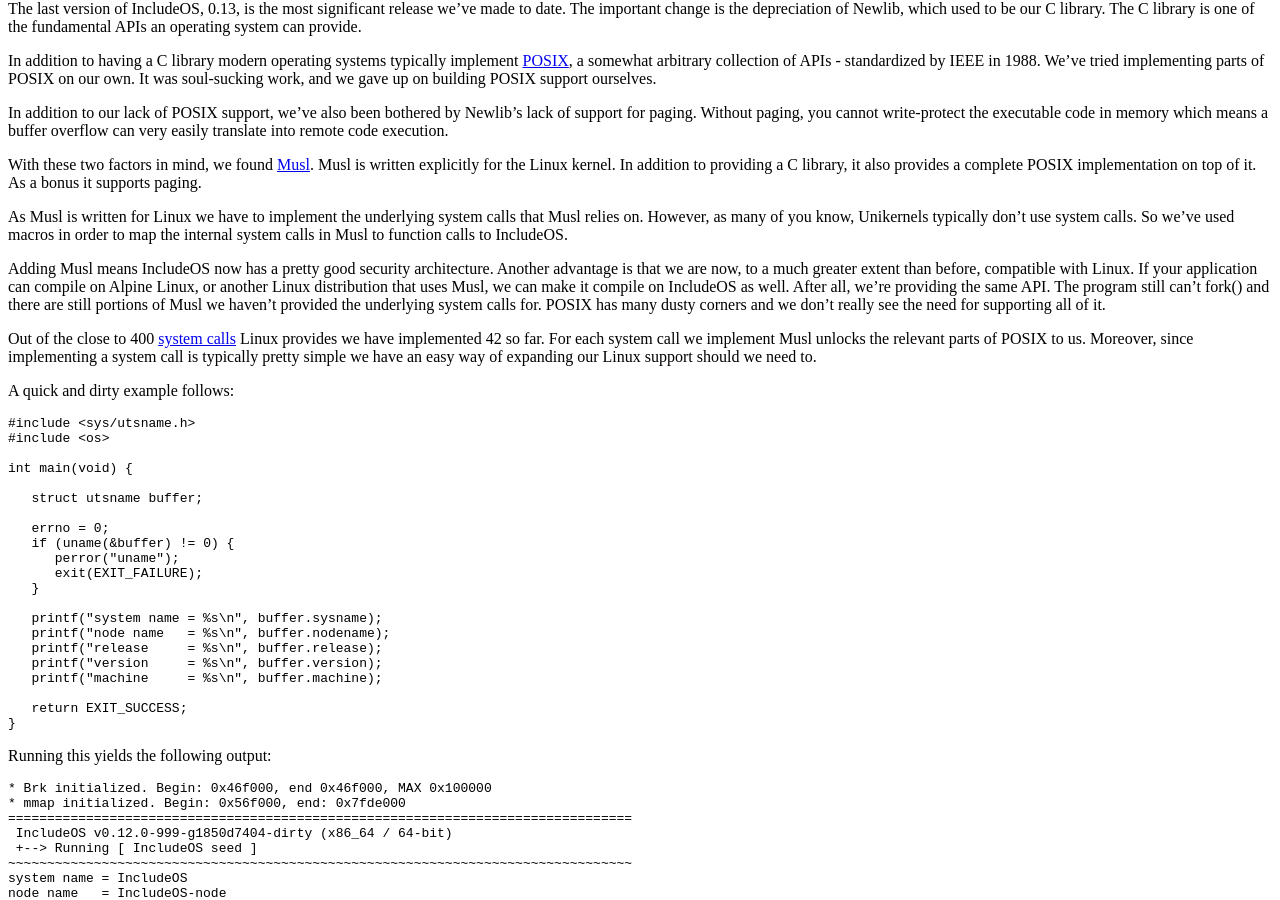
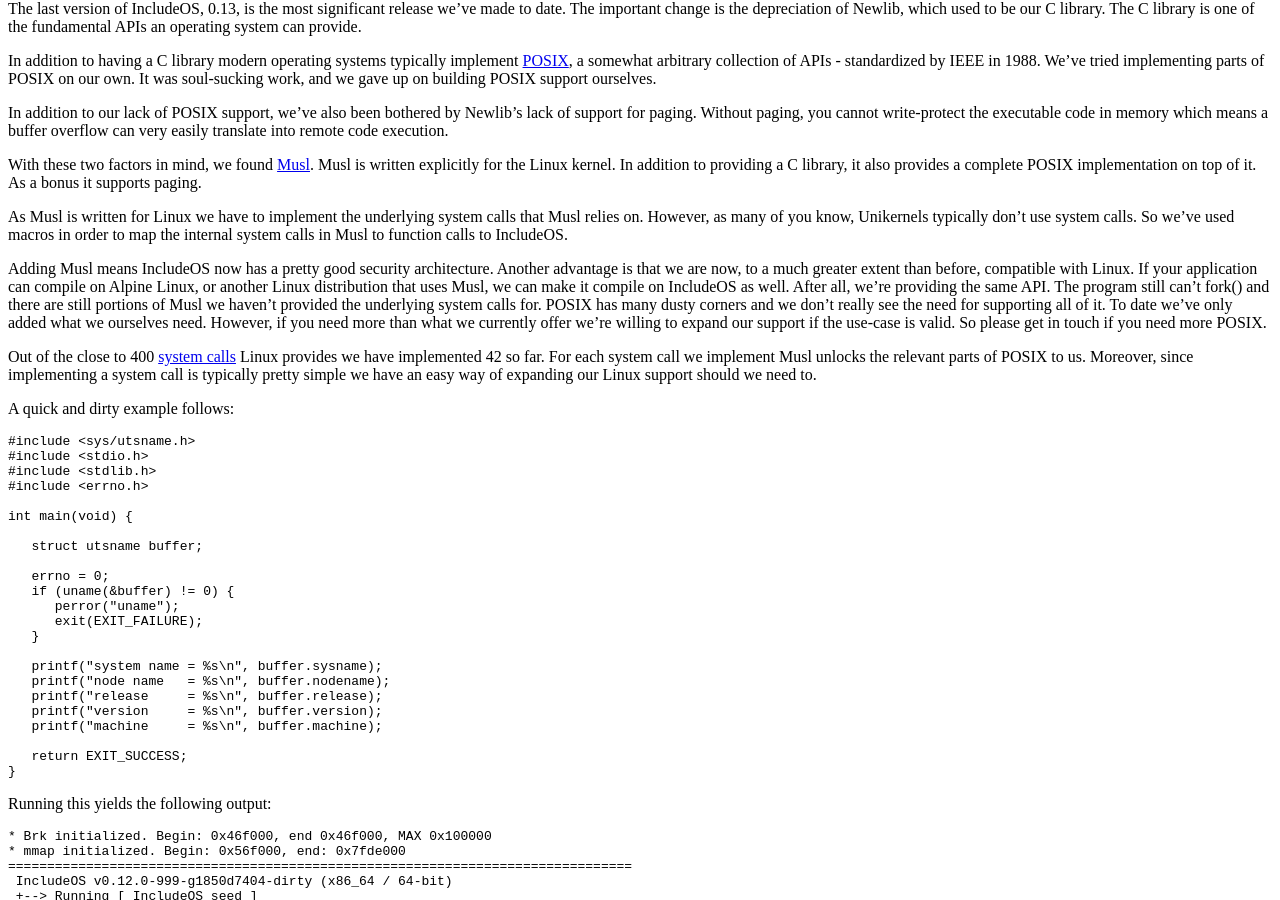
Before and after one commit to includeos/includeos.org, a Jekyll site: the page built from _src/_posts/2018-11-07-musl.md, in a window 1280 px wide and 900 px high, scrolled down 466 px. Built offline with Jekyll 4.4.1, drawn with Linux system fonts in a browser that asks for light colours; nearby versions of some CDN libraries; library files that are not in the unit come from our copies.

Commit message:
Moderate our POSIX support a bit

````diff
--- a/_src/_posts/2018-11-07-musl.md
+++ b/_src/_posts/2018-11-07-musl.md
@@ -20,7 +20,7 @@ With these two factors in mind, we found [Musl]. Musl is written explicitly for
 
 As Musl is written for Linux we have to implement the underlying system calls that Musl relies on. However, as many of you know, Unikernels typically don't use system calls. So we've used macros in order to map the internal system calls in Musl to function calls to IncludeOS.
 
-Adding Musl means IncludeOS now has a pretty good security architecture. Another advantage is that we are now, to a much greater extent than before, compatible with Linux. If your application can compile on Alpine Linux, or another Linux distribution that uses Musl, we can make it compile on IncludeOS as well. After all, we're providing the same API. The program still can't fork() and there are still portions of Musl we haven't provided the underlying system calls for. POSIX has many dusty corners and we don't really see the need for supporting all of it.
+Adding Musl means IncludeOS now has a pretty good security architecture. Another advantage is that we are now, to a much greater extent than before, compatible with Linux. If your application can compile on Alpine Linux, or another Linux distribution that uses Musl, we can make it compile on IncludeOS as well. After all, we're providing the same API. The program still can't fork() and there are still portions of Musl we haven't provided the underlying system calls for. POSIX has many dusty corners and we don't really see the need for supporting all of it.  To date we've only added what we ourselves need. However, if you need more than what we currently offer we're willing to expand our support if the use-case is valid. So please get in touch if you need more POSIX.
 
 Out of the close to 400 [system calls] Linux provides we have implemented 42 so far. For each system call we implement Musl unlocks the relevant parts of POSIX to us. Moreover, since implementing a system call is typically pretty simple we have an easy way of expanding our Linux support should we need to.
 
@@ -28,7 +28,9 @@ A quick and dirty example follows:
 
 ```c
 #include <sys/utsname.h>
-#include <os>
+#include <stdio.h>
+#include <stdlib.h>
+#include <errno.h>
 
 int main(void) {
 
````
